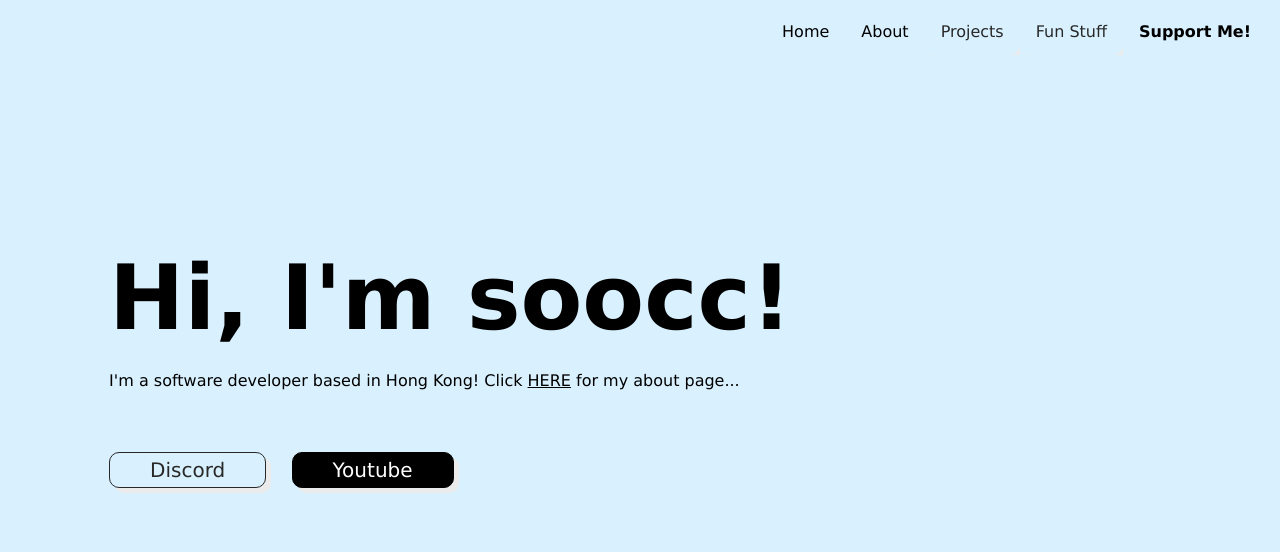
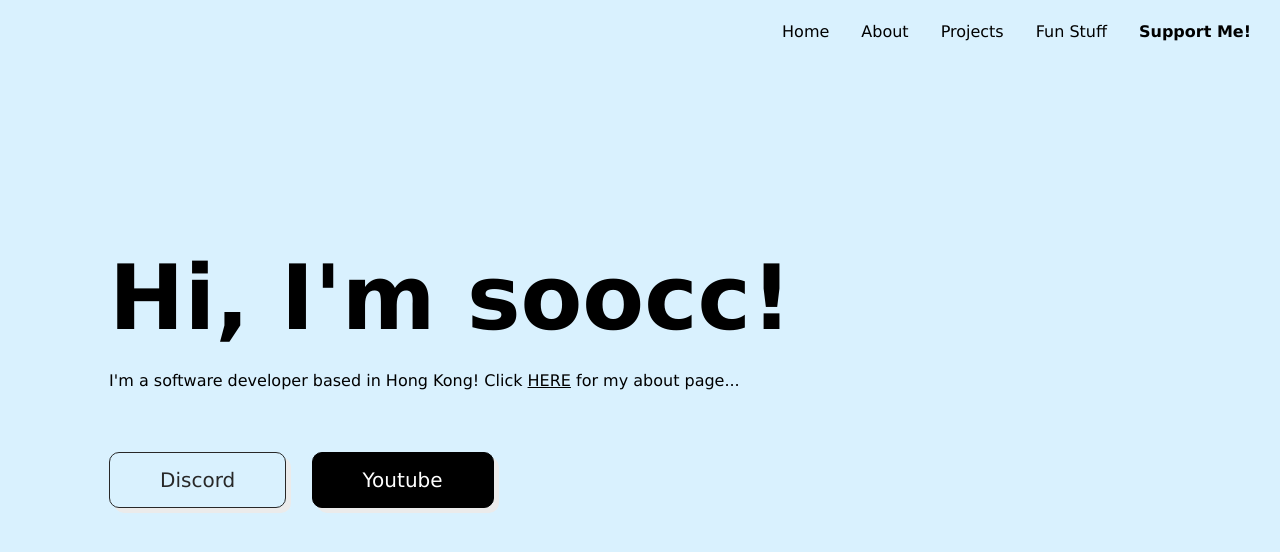
Before and after one commit to soocc/sooccsocks2, a Jekyll site: the page built from index.html, in a window 1280 px wide. Shown: the top 552 px of the page. Built offline with Jekyll 4.4.1, drawn with Linux system fonts in a browser that asks for light colours.

Commit message:
Update styles.css

```diff
--- a/styles/styles.css
+++ b/styles/styles.css
@@ -88,22 +88,6 @@ p {
   line-height: 30px;
 }
 
-button {
-  color: rgb(40, 40, 40);
-  background-color: transparent;
-  font-size: 20px;
-  margin-left: 40px;
-  padding-left: 40px;
-  padding-right: 40px;
-  padding-top: 5px;
-  padding-bottom: 5px;
-  border-style: solid;
-  border-width: 1px;
-  border-radius: 10px 10px 10px 10px;
-  cursor: pointer;
-  box-shadow: 5px 5px 0px #ebebeb;
-}
-
 .abutton {
   color: rgb(40, 40, 40);
   background-color: transparent;
@@ -112,10 +96,10 @@ button {
   text-decoration: none;
   margin-top: 40px;
   float: left;
-  padding-left: 40px;
-  padding-right: 40px;
-  padding-top: 5px;
-  padding-bottom: 5px;
+  padding-left: 50px;
+  padding-right: 50px;
+  padding-top: 15px;
+  padding-bottom: 15px;
   border-style: solid;
   border-width: 1px;
   border-radius: 10px 10px 10px 10px;
```
